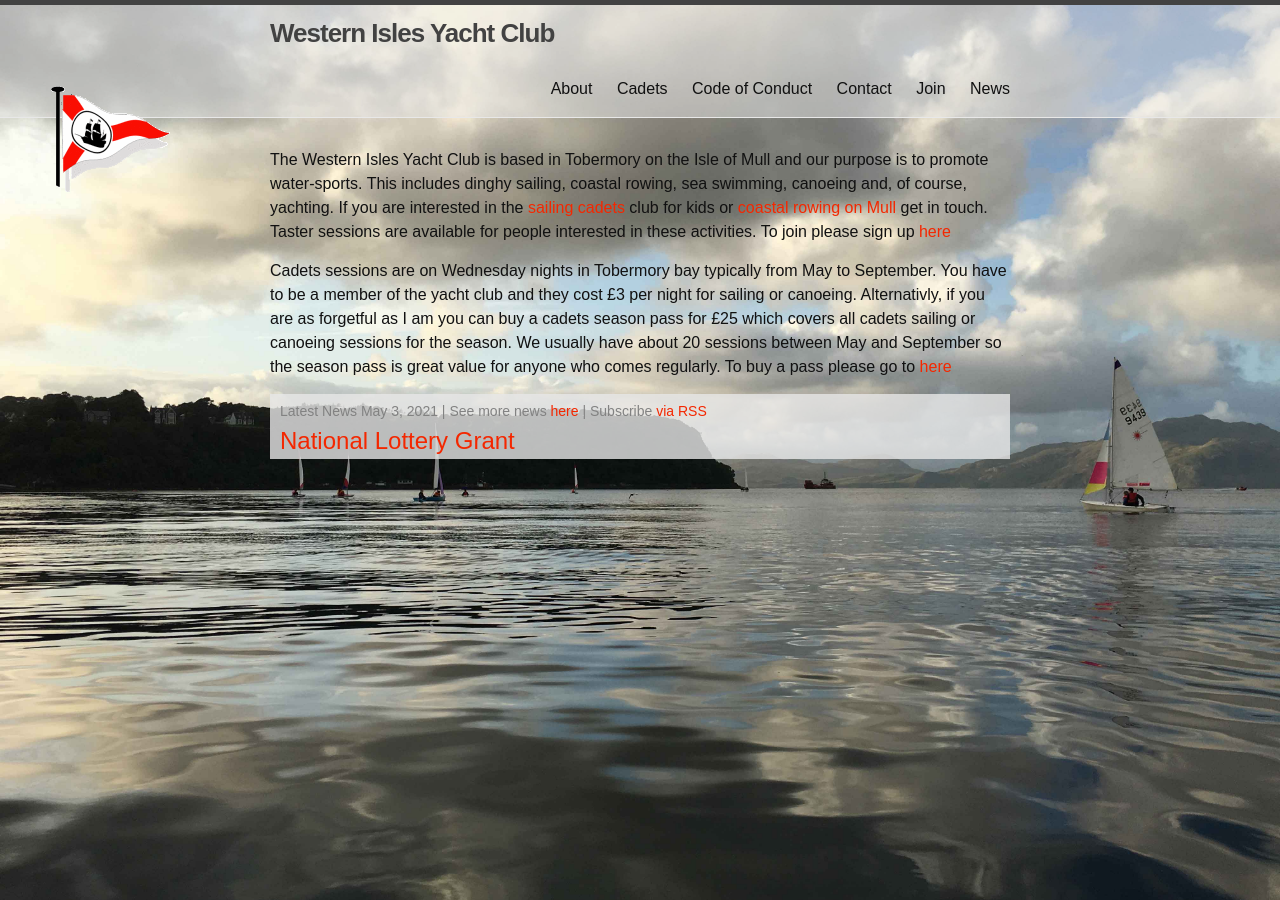
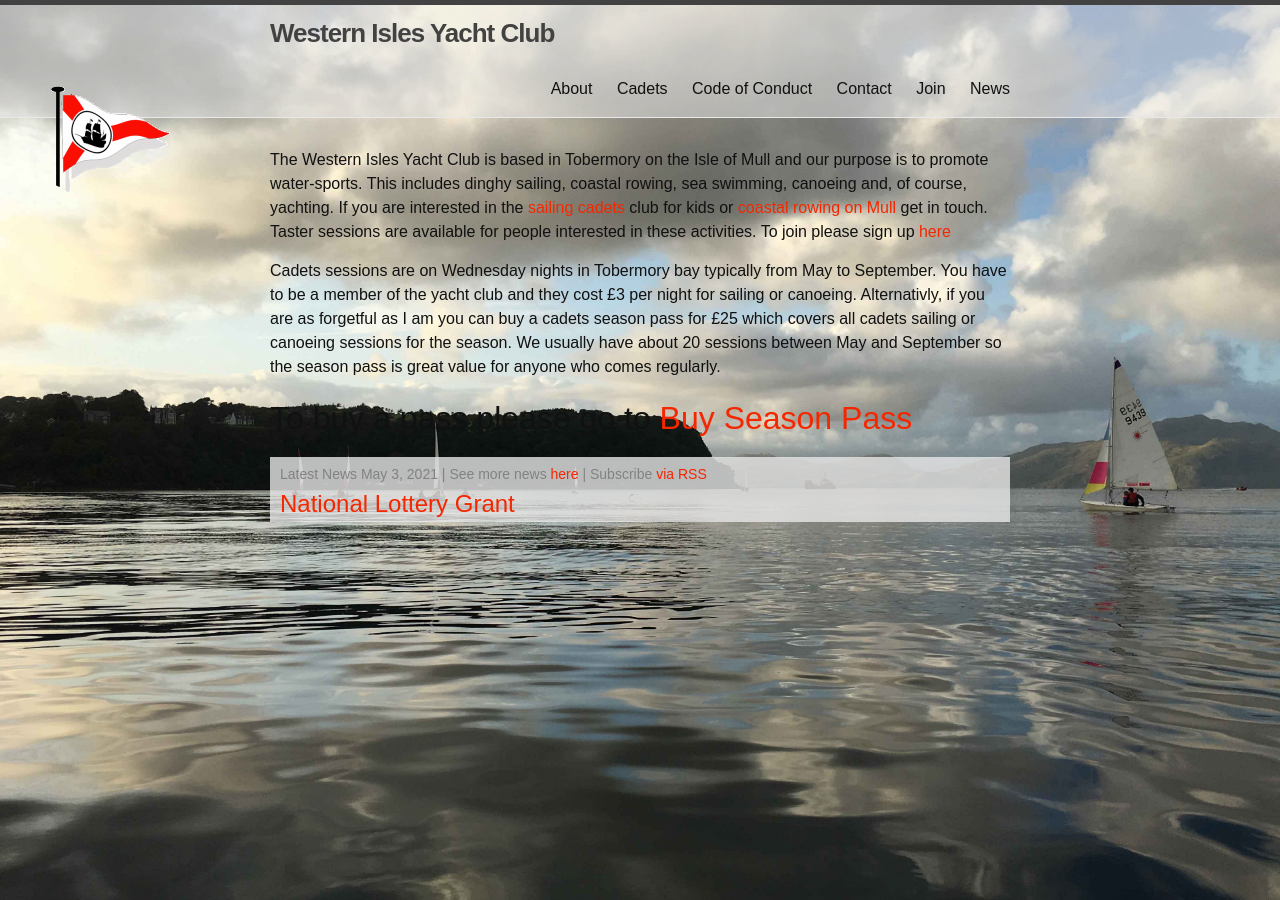
Before and after one commit to wiyc/wiyc.github.io, a Jekyll site: the page built from index.html, in a window 1280 px wide. Built offline with Jekyll 4.4.1, drawn with Linux system fonts in a browser that asks for light colours.

Commit message:
Update index.html

```diff
--- a/index.html
+++ b/index.html
@@ -6,7 +6,9 @@
 
   <p>The Western Isles Yacht Club is based in Tobermory on the Isle of Mull and our purpose is to promote water-sports. This includes dinghy sailing, coastal rowing, sea swimming, canoeing and, of course, yachting. If you are interested in the <a href="/sailing-cadets/">sailing cadets</a> club for kids or <a href="http://isleofmullcoastalrowing.org">coastal rowing on Mull</a> get in touch. Taster sessions are available for people interested in these activities. To join please sign up <a href="http://webcollect.org.uk/wiyc">here</a></p>
 
- <p>Cadets sessions are on Wednesday nights in Tobermory bay typically from May to September. You have to be a member of the yacht club and they cost £3 per night for sailing or canoeing. Alternativly, if you are as forgetful as I am you can buy a cadets season pass for £25 which covers all cadets sailing or canoeing sessions for the season. We usually have about 20 sessions between May and September so the season pass is great value for anyone who comes regularly. To buy a pass please go to <a href="https://webcollect.org.uk/wiyc/event/full-season-2023-cadets">here</a></p>
+ <p>Cadets sessions are on Wednesday nights in Tobermory bay typically from May to September. You have to be a member of the yacht club and they cost £3 per night for sailing or canoeing. Alternativly, if you are as forgetful as I am you can buy a cadets season pass for £25 which covers all cadets sailing or canoeing sessions for the season. We usually have about 20 sessions between May and September so the season pass is great value for anyone who comes regularly.</p>
+
+  <h1>To buy a pass please go to <a href="https://webcollect.org.uk/wiyc/event/full-season-2023-cadets">Buy Season Pass</a></h1>
   <!-- <h1 class="page-heading">News</h1> -->
 
   <ul class="post-list">
```
